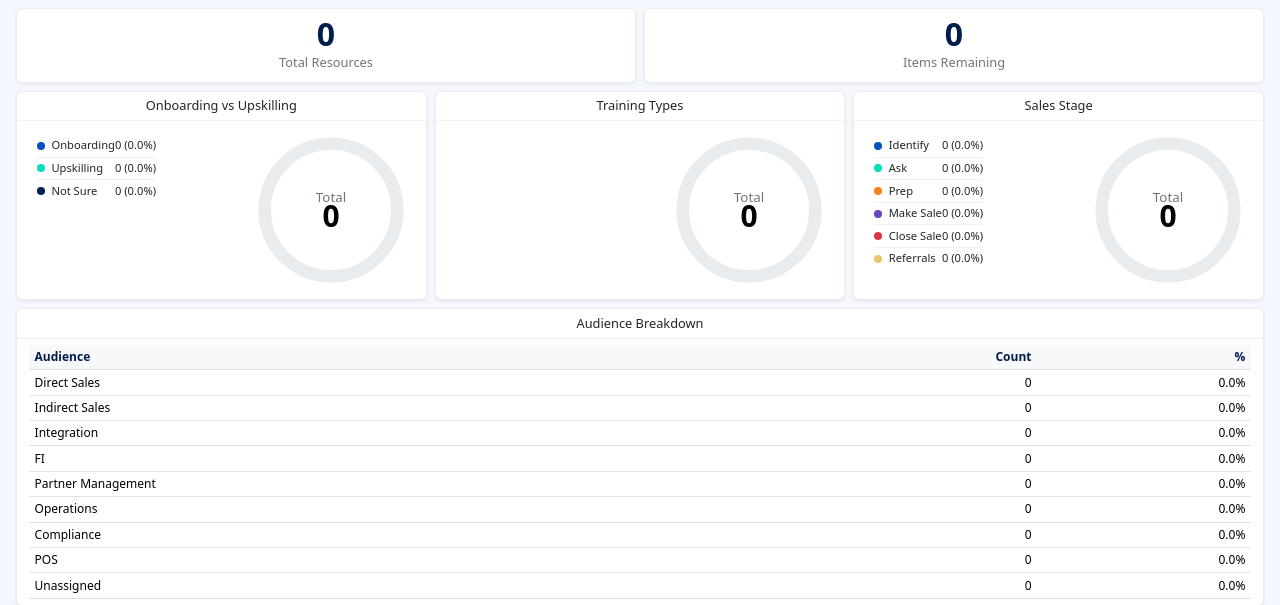
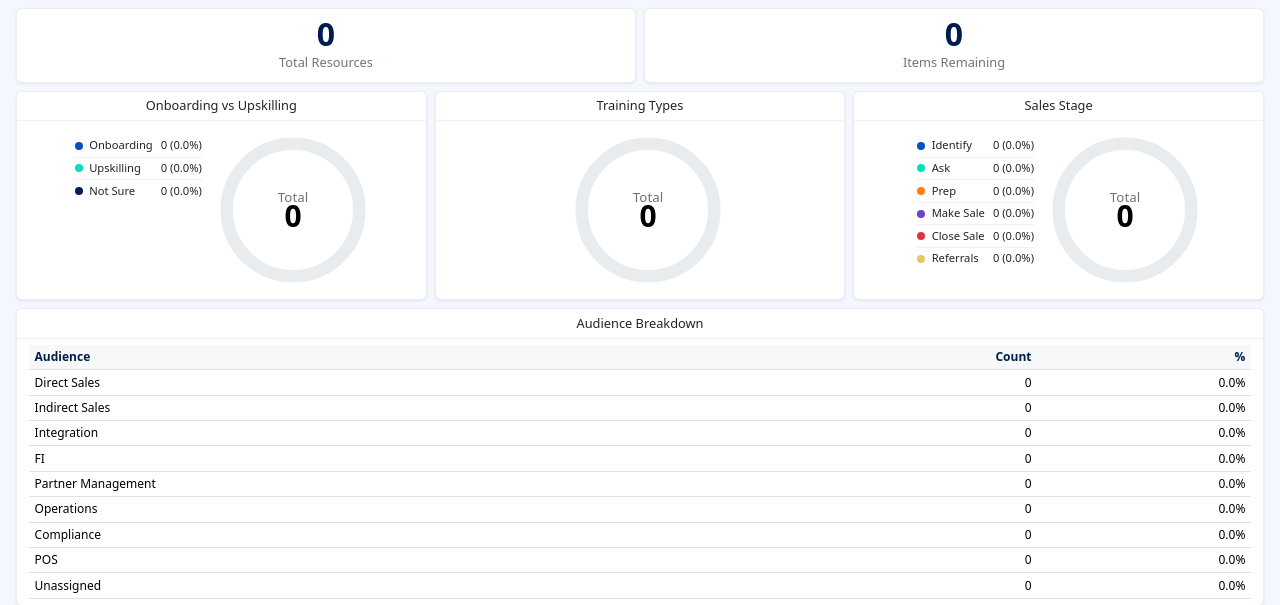
Before and after one commit to juanathanwickston/TCM, a Django app: page /dashboard/ in a window 1280 px wide. Shown: the part 33-638 px from the top of the page. Run offline with Django 5.2, Linux system fonts and the light colour scheme; the visitor is signed in with stand-in values (Sample User, id 1); data that the repository does not hold is empty; some libraries are stand-ins or nearby versions.

Commit message:
ui: center legend+chart in card, add gap in legend rows

```diff
--- a/tcm_app/templates/tcm_app/dashboard.html
+++ b/tcm_app/templates/tcm_app/dashboard.html
@@ -31,7 +31,7 @@
     .donut-container {
         display: flex;
         flex-direction: row-reverse;
-        justify-content: space-between;
+        justify-content: center;
         align-items: flex-start;
         padding: 0.5rem;
         gap: 1rem;
@@ -99,6 +99,7 @@
     .donut-breakdown-row {
         display: flex;
         justify-content: space-between;
+        gap: 0.5rem;
         padding: 0.15rem 0;
         border-bottom: 1px solid #f0f0f0;
     }
```
